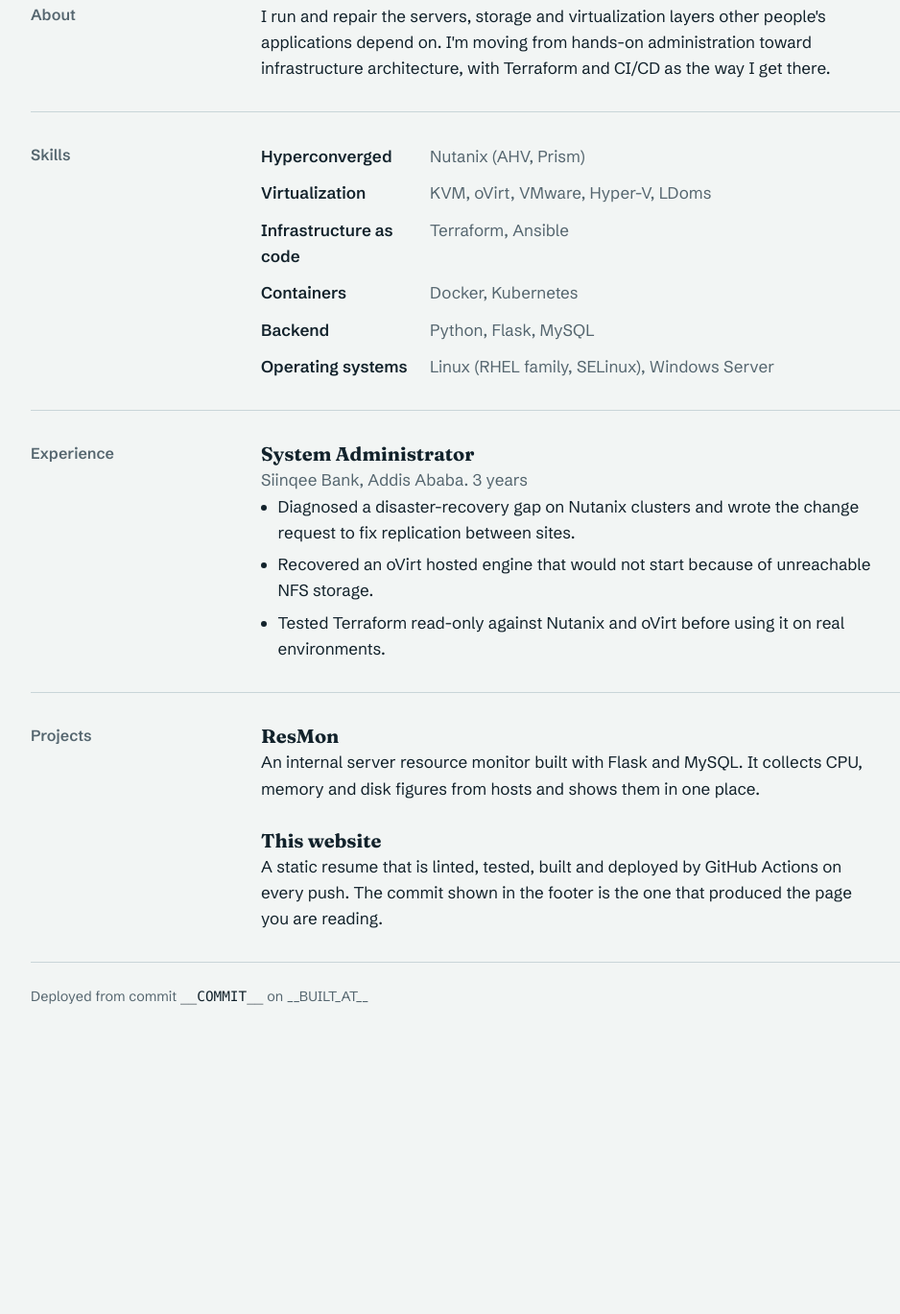
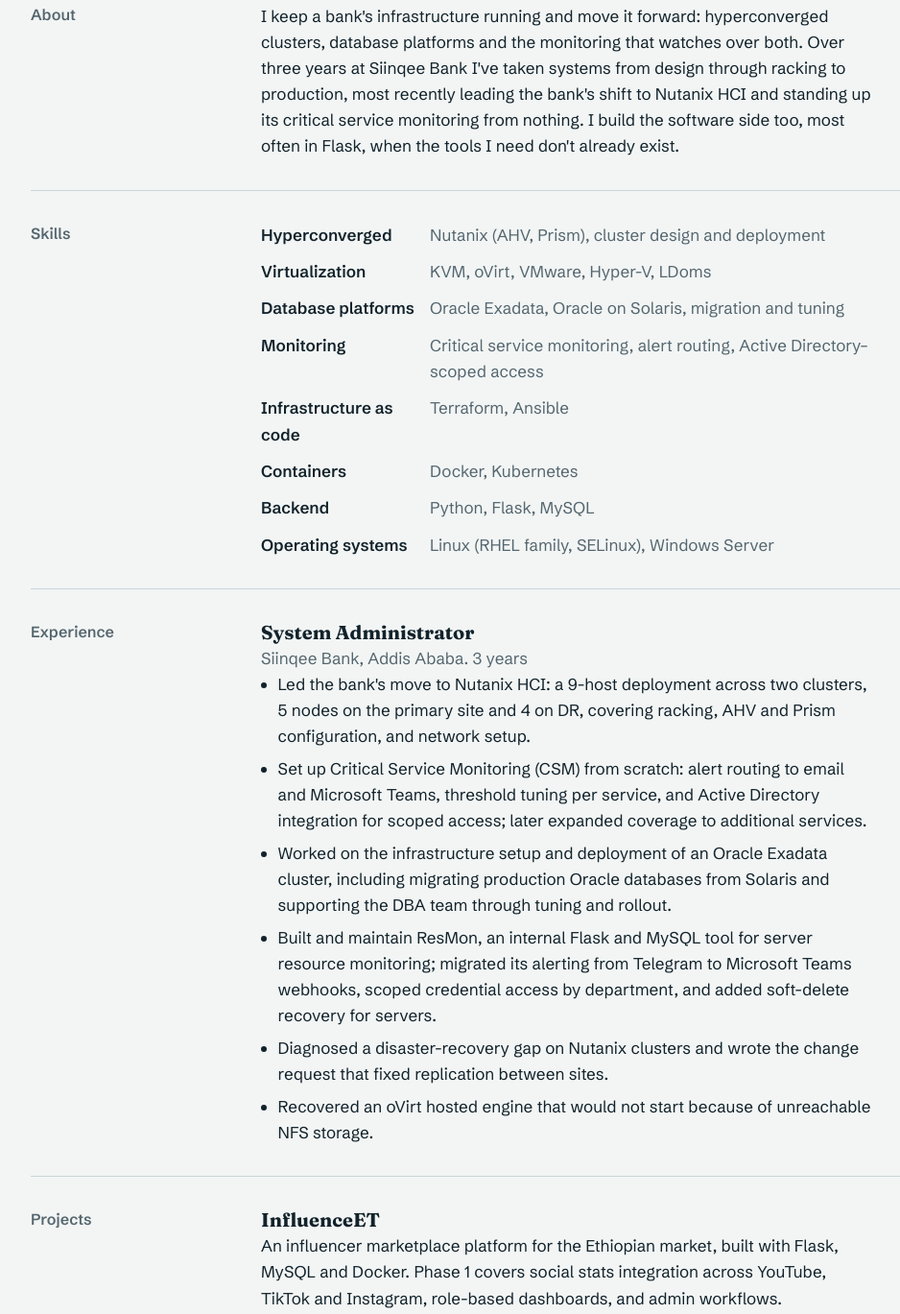
Before and after one commit to Dagimbirhanu-B/Resume, a website: page index.html in a window 1280 px wide. Shown: the part 418-1787 px from the top of the page at 96% size, without its empty margins (112-1050 px from the left). Before the commit the page ends 1520 px from the top, so only its background shows below. Drawn offline with Linux system fonts and the light colour scheme.

Commit message:
Strengthen resume content

```diff
--- a/index.html
+++ b/index.html
@@ -28,7 +28,7 @@
     <section aria-labelledby="about">
       <h2 id="about">About</h2>
       <div class="body">
-        <p>I run and repair the servers, storage and virtualization layers other people's applications depend on. I'm moving from hands-on administration toward infrastructure architecture, with Terraform and CI/CD as the way I get there.</p>
+        <p>I keep a bank's infrastructure running and move it forward: hyperconverged clusters, database platforms and the monitoring that watches over both. Over three years at Siinqee Bank I've taken systems from design through racking to production, most recently leading the bank's shift to Nutanix HCI and standing up its critical service monitoring from nothing. I build the software side too, most often in Flask, when the tools I need don't already exist.</p>
       </div>
     </section>
 
@@ -36,8 +36,10 @@
       <h2 id="skills">Skills</h2>
       <div class="body">
         <dl class="skills">
-          <dt>Hyperconverged</dt><dd>Nutanix (AHV, Prism)</dd>
+          <dt>Hyperconverged</dt><dd>Nutanix (AHV, Prism), cluster design and deployment</dd>
           <dt>Virtualization</dt><dd>KVM, oVirt, VMware, Hyper-V, LDoms</dd>
+          <dt>Database platforms</dt><dd>Oracle Exadata, Oracle on Solaris, migration and tuning</dd>
+          <dt>Monitoring</dt><dd>Critical service monitoring, alert routing, Active Directory–scoped access</dd>
           <dt>Infrastructure as code</dt><dd>Terraform, Ansible</dd>
           <dt>Containers</dt><dd>Docker, Kubernetes</dd>
           <dt>Backend</dt><dd>Python, Flask, MySQL</dd>
@@ -53,9 +55,12 @@
           <h3>System Administrator</h3>
           <p class="meta">Siinqee Bank, Addis Ababa. 3 years</p>
           <ul>
-            <li>Diagnosed a disaster-recovery gap on Nutanix clusters and wrote the change request to fix replication between sites.</li>
+            <li>Led the bank's move to Nutanix HCI: a 9-host deployment across two clusters, 5 nodes on the primary site and 4 on DR, covering racking, AHV and Prism configuration, and network setup.</li>
+            <li>Set up Critical Service Monitoring (CSM) from scratch: alert routing to email and Microsoft Teams, threshold tuning per service, and Active Directory integration for scoped access; later expanded coverage to additional services.</li>
+            <li>Worked on the infrastructure setup and deployment of an Oracle Exadata cluster, including migrating production Oracle databases from Solaris and supporting the DBA team through tuning and rollout.</li>
+            <li>Built and maintain ResMon, an internal Flask and MySQL tool for server resource monitoring; migrated its alerting from Telegram to Microsoft Teams webhooks, scoped credential access by department, and added soft-delete recovery for servers.</li>
+            <li>Diagnosed a disaster-recovery gap on Nutanix clusters and wrote the change request that fixed replication between sites.</li>
             <li>Recovered an oVirt hosted engine that would not start because of unreachable NFS storage.</li>
-            <li>Tested Terraform read-only against Nutanix and oVirt before using it on real environments.</li>
           </ul>
         </article>
       </div>
@@ -65,8 +70,12 @@
       <h2 id="projects">Projects</h2>
       <div class="body">
         <article>
-          <h3>ResMon</h3>
-          <p>An internal server resource monitor built with Flask and MySQL. It collects CPU, memory and disk figures from hosts and shows them in one place.</p>
+          <h3>InfluenceET</h3>
+          <p>An influencer marketplace platform for the Ethiopian market, built with Flask, MySQL and Docker. Phase 1 covers social stats integration across YouTube, TikTok and Instagram, role-based dashboards, and admin workflows.</p>
+        </article>
+        <article>
+          <h3>Ofiif Injera</h3>
+          <p>A full-stack monorepo for a traditional Ethiopian injera business, built with Flask, React and React Native, alongside the business proposal. Worked through Linux deployment issues including port conflicts, Expo SDK versioning and network interface binding.</p>
         </article>
         <article>
           <h3>This website</h3>
```
